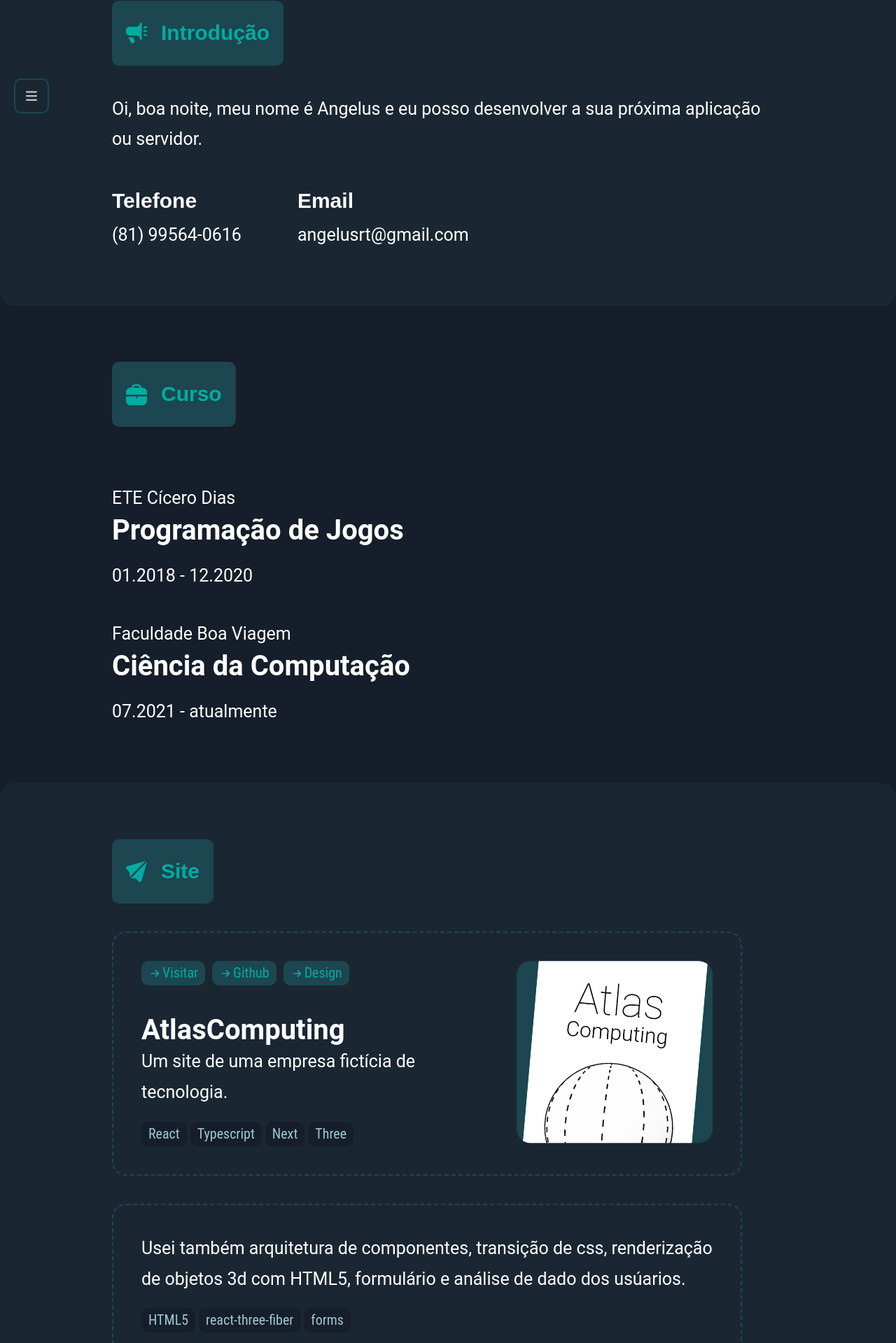
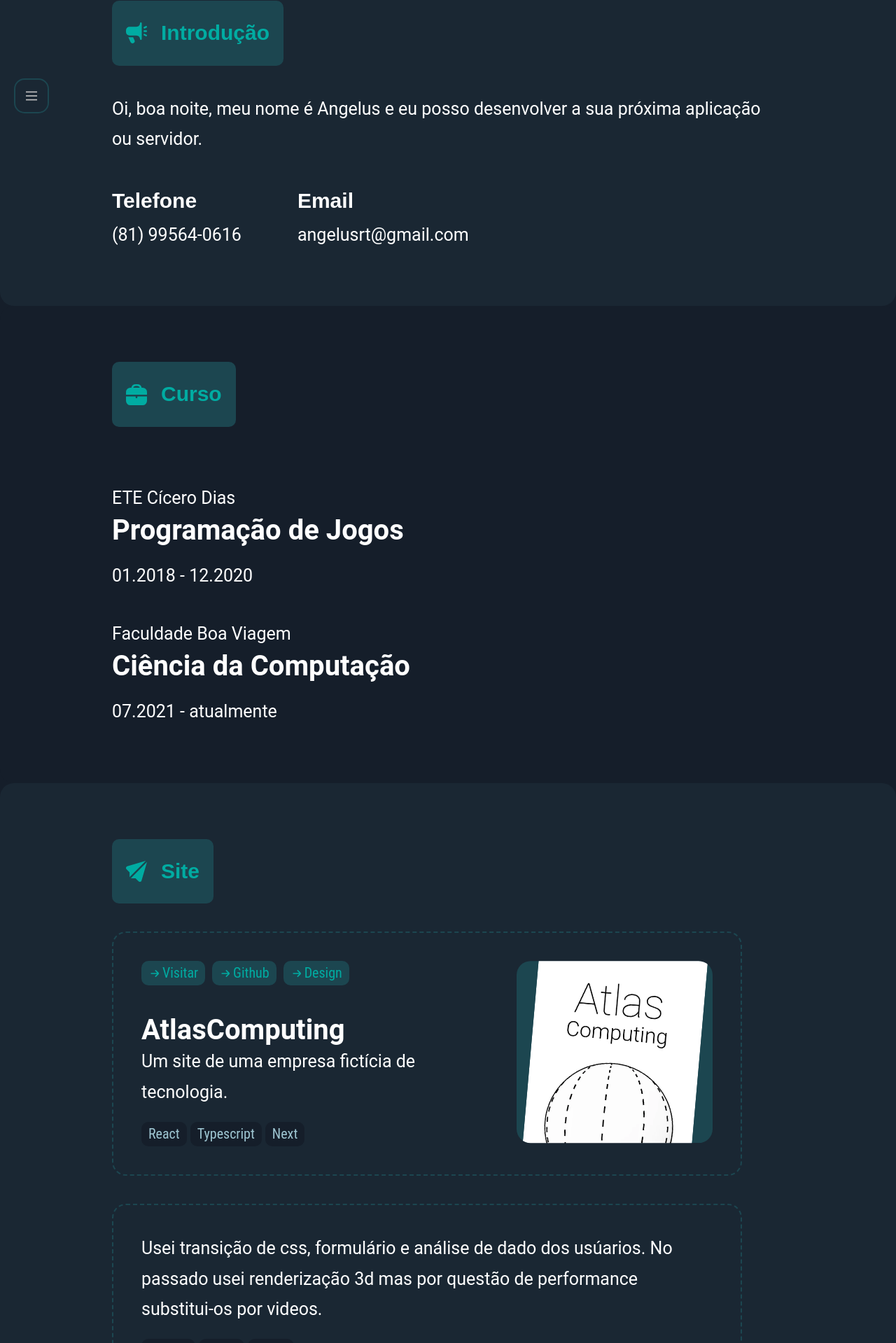
Before and after one commit to angelusrt/angelus-portfolio, a SvelteKit app: page / in a window 1280 px wide. Shown: the part 618-2537 px from the top of the page at 70% size. Built offline with nearby package versions, Linux system fonts and the light colour scheme.

Commit message:
🤠 Botão melhorado

```diff
--- a/src/components/Icon.svelte
+++ b/src/components/Icon.svelte
@@ -71,15 +71,10 @@
       />
     </svg>
   {:else if name === "Menu"}
-    <svg viewBox="0 30 448 440">
-      <path
-        d="M0 96C0 78.3 14.3 64 32 64H416c17.7 0 32 14.3
-        32 32s-14.3 32-32 32H32C14.3 128 0 113.7 0 96zM0
-        256c0-17.7 14.3-32 32-32H416c17.7 0 32 14.3 32
-        32s-14.3 32-32 32H32c-17.7 0-32-14.3-32-32zM448
-        416c0 17.7-14.3 32-32 32H32c-17.7 0-32-14.3-32-32s14.3-32
-        32-32H416c17.7 0 32 14.3 32 32z"
-      />
+    <svg name="svg-menu" viewBox="0 0 100 100">
+      <rect class="top" x="0" y="10" width="100" height="10"/>
+      <rect class="middle" x="0" y="45" width="100" height="10"/>
+      <rect class="bottom" x="0" y="80" width="100" height="10"/>
     </svg>
   {/if}
 </i>
--- a/src/components/NavButton.svelte
+++ b/src/components/NavButton.svelte
@@ -8,20 +8,20 @@
   let isToggle = false
   let time: NodeJS.Timeout
 
-  let dropdownRef: HTMLElement
+  let buttonRef: HTMLElement
 
   onMount(() => {isMobile = window.innerWidth <= 600})
 
   function onToggle(isToggle: boolean) {
     if(time) clearTimeout(time)
 
-    if(isToggle && dropdownRef){
-      remove(dropdownRef, "--none")
-      time = setTimeout(() => add(dropdownRef, "--show"), 10)
+    if(isToggle && buttonRef){
+      remove(buttonRef, "--none")
+      time = setTimeout(() => add(buttonRef, "--show"), 10)
     }
-    else if(!isToggle && dropdownRef ){
-      remove(dropdownRef, "--show")
-      time = setTimeout(() => add(dropdownRef, "--none"), 300)
+    else if(!isToggle && buttonRef ){
+      remove(buttonRef, "--show")
+      time = setTimeout(() => add(buttonRef, "--none"), 300)
     }
   }
 
@@ -32,13 +32,14 @@
 
 {#if isMobile}
   <button
+    bind:this={buttonRef}
     class="button-index"
     aria-label="Menu"
     on:click={() => isToggle = true}
     on:mouseleave={() => isToggle = false}
   >
     <Icon name="Menu" isBig={false}/>
-    <div bind:this={dropdownRef} class="dropdown dropdown--none">
+    <div class="dropdown">
       {#each sections as section}
         <a class="link-normal px-2.5" href={section.href}>
           {section.text}
@@ -48,13 +49,14 @@
   </button>
 {:else}
   <button
+    bind:this={buttonRef}
     class="button-index"
     aria-label="Menu"
     on:mouseenter={() => isToggle = true}
     on:mouseleave={() => isToggle = false}
   >
     <Icon name="Menu" style="mr-0" isBig={false}/>
-    <div bind:this={dropdownRef} class="dropdown dropdown--none">
+    <div class="dropdown">
       {#each sections as section}
         <a class="link-normal px-2.5" href={section.href}>
           {section.text}
@@ -74,30 +76,70 @@
     background-color: var(--light-blue);
     border: 2px solid var(--dark-green);
     fill: var(--grey);
-    border-radius: 10px;
+    border-radius: 15px;
     width: 50px;
     height: 50px;
   }
 
-  :global(.dropdown){
+  :global(.button-index){
+    transition: transform 300ms;
+    transform: rotate(0);
+  }
+  :global(.button-index .dropdown){
     opacity: 0;
-    max-height: 0px;
     position: absolute;
     bottom: 70px;
     left: 0;
+    text-align: left;
     background-color: var(--light-blue);
     border: 2px solid var(--dark-green);
     border-radius: 20px;
     overflow: hidden;
     padding: 20px;
+    transform: rotate(0deg) scale(0.9);
     transition: all 300ms ease-in-out;
   }
-  :global(.dropdown--none){
+  :global(.button-index--none .dropdown){
     display: none;
   }
-  :global(.dropdown--show){
+  :global(.button-index--show .dropdown){
     opacity: 1;
-    max-height: 300px;
+    transform: rotate(24deg) scale(1);
+    transform-origin: bottom left;
     transition: all 300ms ease-in-out;
   }
+
+  :global(.button-index .middle) {
+    opacity: 1;
+    transition: opacity 300ms;
+  }
+  :global(.button-index .top) {
+    transform: rotate(0deg) translateX(0px);
+    transform-origin: top left;
+    transition: transform 300ms;
+  }
+  :global(.button-index .bottom) {
+    transform: rotate(0deg)  translateX(0px);
+    transform-origin: bottom left;
+    transition: transform 300ms;
+  }
+
+  :global(.button-index--show) {
+    transform: rotate(-12deg);
+    transition: transform 300ms;
+  }
+  :global(.button-index--show .middle) {
+    opacity: 0;
+    transition: opacity 300ms;
+  }
+  :global(.button-index--show .top) {
+    transform: translateX(30px) rotate(55deg);
+    transform-origin: top left;
+    transition: transform 300ms;
+  }
+  :global(.button-index--show .bottom) {
+    transform: translateX(30px) rotate(-55deg);
+    transform-origin: bottom left;
+    transition: transform 300ms;
+  }
 </style>
--- a/src/data.json
+++ b/src/data.json
@@ -42,7 +42,7 @@
           "title": "AtlasComputing",
           "subtitle": "Um site de uma empresa fictícia de tecnologia.",
           "image": "atlas.webp",
-          "tags": ["React", "Typescript", "Next", "Three"],
+          "tags": ["React", "Typescript", "Next"],
           "buttons": [
             {"text": "Visitar", "href": "https://www.atlascomputing.com.br/"},
             {"text": "Github", "href": "https://github.com/angelusrt/atlas-computing-site"},
@@ -52,9 +52,9 @@
         {
           "type": "comment",
           "title": "",
-          "subtitle": "Usei também arquitetura de componentes, transição de css, renderização de objetos 3d com HTML5, formulário e análise de dado dos usúarios.",
+          "subtitle": "Usei transição de css, formulário e análise de dado dos usúarios. No passado usei renderização 3d mas por questão de performance substitui-os por videos.",
           "image": "",
-          "tags": ["HTML5", "react-three-fiber", "forms"],
+          "tags": ["HTML5", "Three", "forms"],
           "buttons": []
         },
         {
--- a/src/globals.css
+++ b/src/globals.css
@@ -11,17 +11,14 @@
   --dark-green: #1C4650;
   --light-green: #00ACA2;
   --green: #74CA72;
+
+  -webkit-tap-highlight-color: transparent;
 }
 
 html{
   background-color: var(--dark-blue);
 
   scroll-behavior: smooth;
-
-  /* background-image: linear-gradient(var(--light-blue) 1px, transparent 1px),
-    linear-gradient(90deg, var(--light-blue) 1px, transparent 1px);
-  background-size: 100px 100px, 100px 100px;
-  background-position:-2px -2px, -2px -2px; */
 }
 
 h1, h2, h3, a, p{
```
